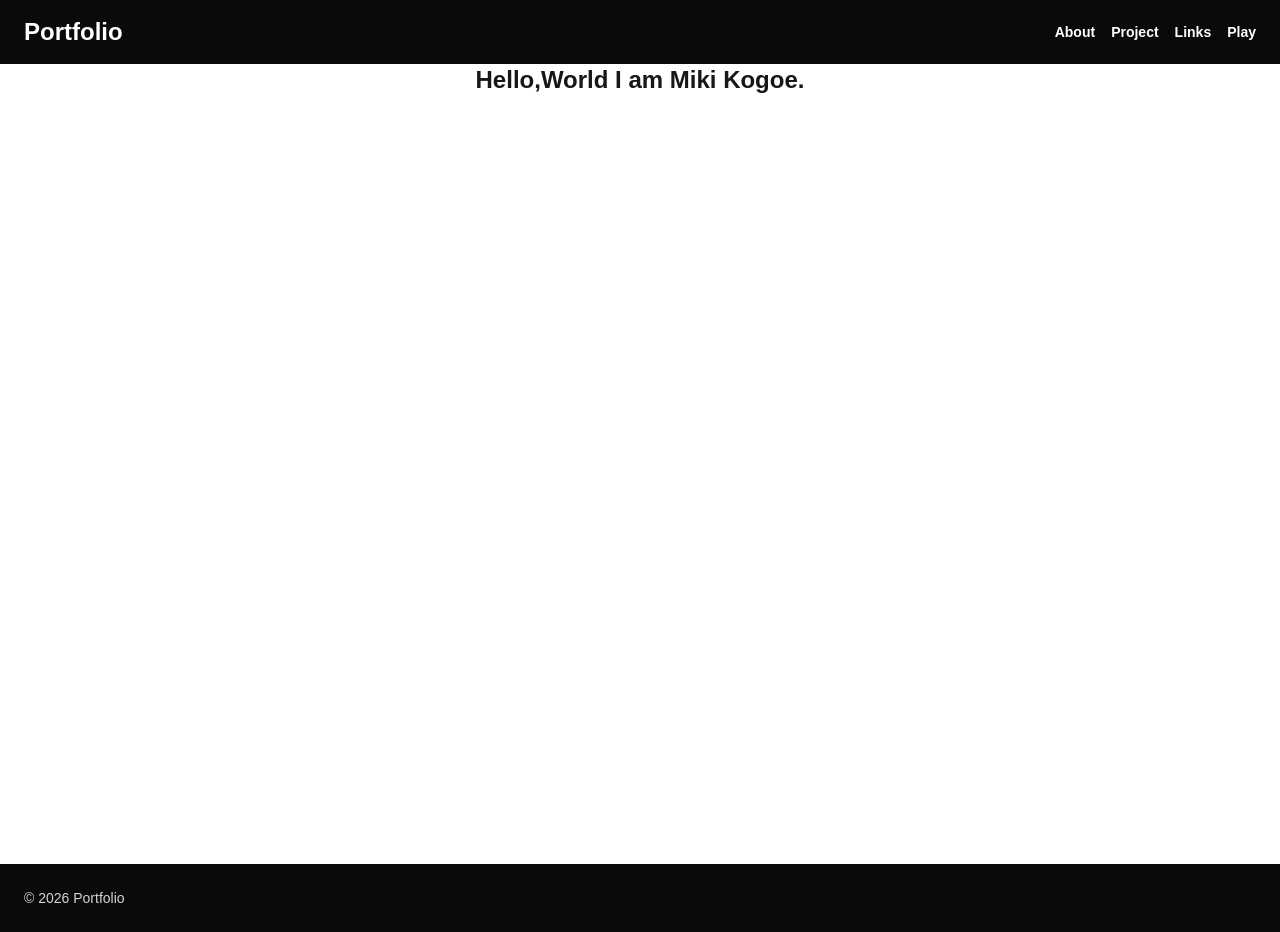
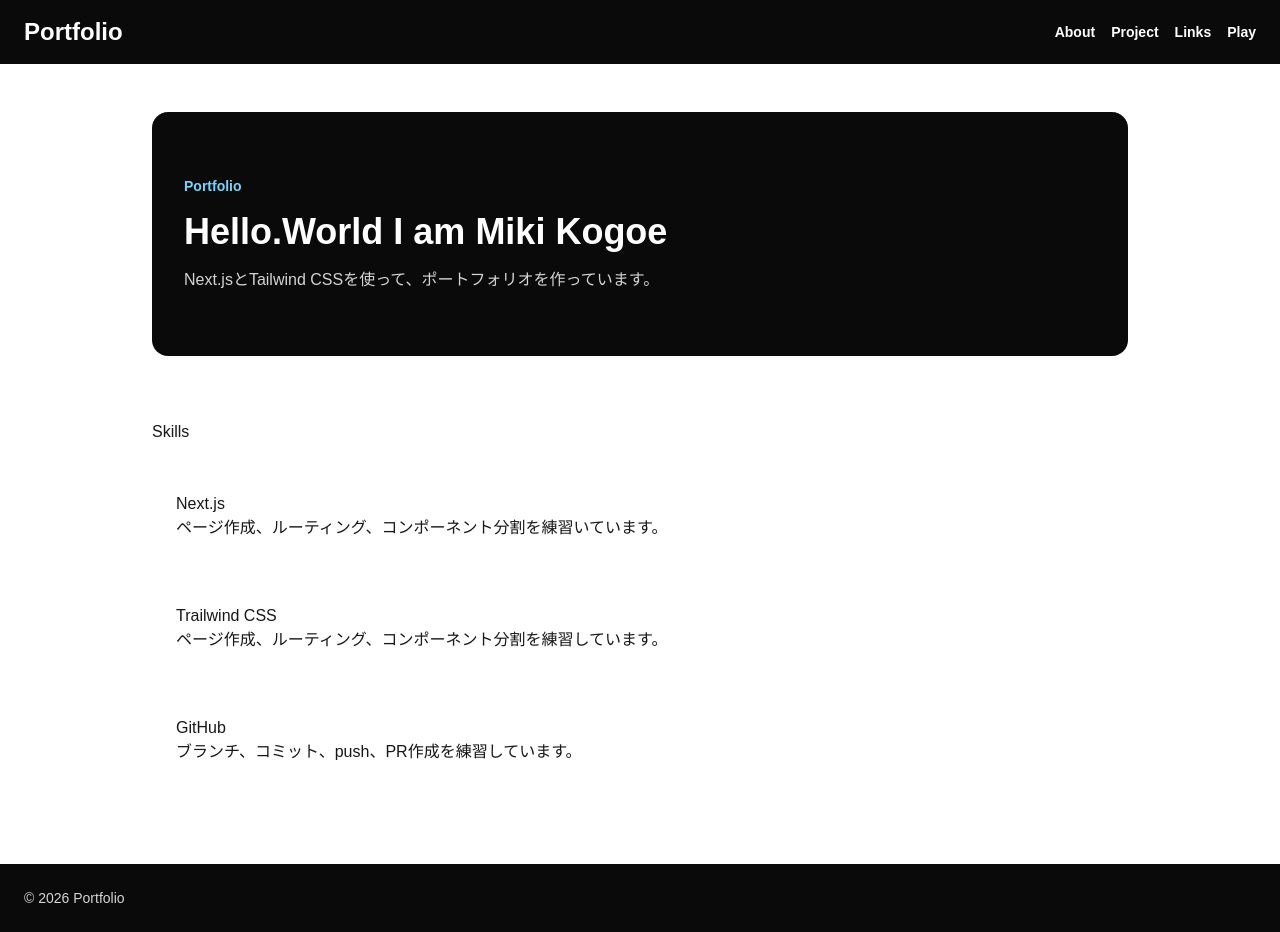
Before and after one commit to Miki15-kg/miki-portfolio, a Next.js app: page / in a window 1280 px wide. Built offline with nearby package versions, Linux system fonts and the light colour scheme.

Commit message:
feature:heroエリアを追加

```diff
--- a/src/app/page.tsx
+++ b/src/app/page.tsx
@@ -2,12 +2,33 @@
 
 export default function Home() {
   return (
-    <main>
       <MainLayout>
-        <h1 className='text-center text-2xl font-bold'>
-          Hello,World I am Miki Kogoe.
-        </h1>
+        <div className='mx-auto flex w-full max-w-5xl flex-col gap-16 px-6 py-12'>
+          <section className='rounded-2xl bg-neutral-950 px-8 py-16 text-white'>
+            <p className='text-sm font-bold text-sky-300'>Portfolio</p>
+            <h1 className='mt-4 text-4xl font-bold'>Hello.World I am Miki Kogoe</h1>
+            <p className='mt-4 max-w-2xl text-neutral-300'>Next.jsとTailwind CSSを使って、ポートフォリオを作っています。</p>
+          </section>
+
+        <section id="skills">
+          <h2>Skills</h2>
+          <div className='mx-auto flex w-full max-w-5xl flex-col gap-16 px-6 py-12'>
+            <div>
+              <h3>Next.js</h3>
+              <p>ページ作成、ルーティング、コンポーネント分割を練習いています。</p>
+            </div>
+            <div>
+              <h3>Trailwind CSS</h3>
+              <p>ページ作成、ルーティング、コンポーネント分割を練習しています。</p>
+            </div>
+            <div>
+              <h3>GitHub</h3>
+              <p>ブランチ、コミット、push、PR作成を練習しています。</p>
+            </div>
+          </div>
+        </section>
+        </div>
       </MainLayout>
-    </main>
+
   );
 }
```
